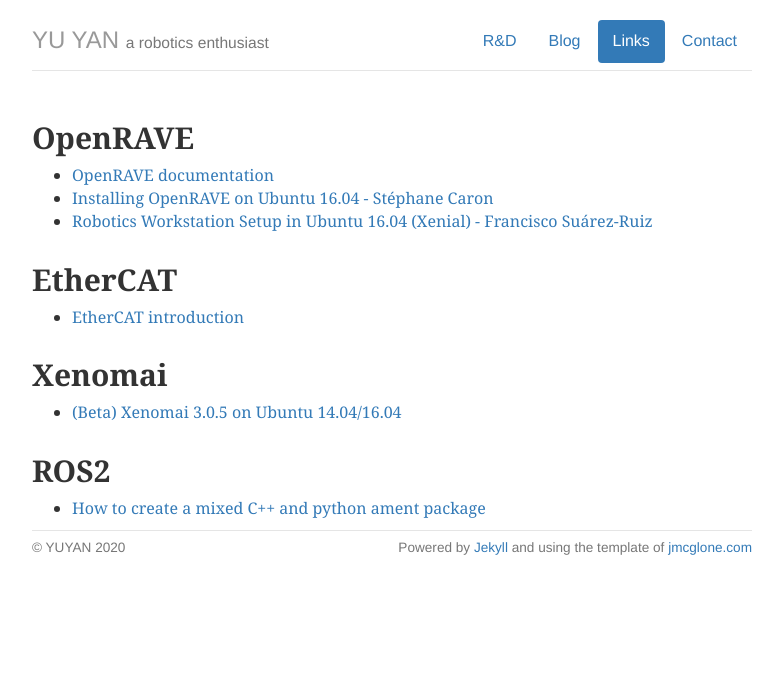
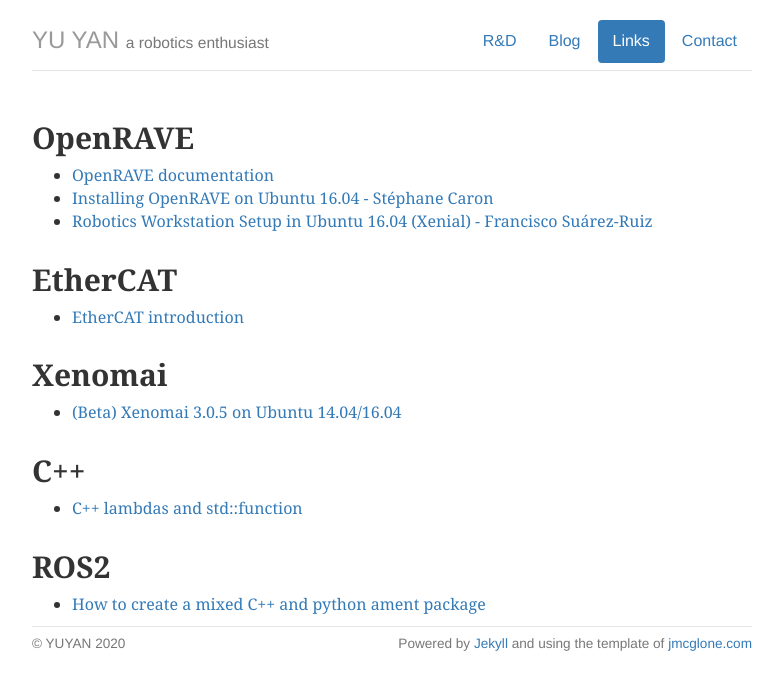
Before and after one commit to RoboticsYY/RoboticsYY.github.io, a Jekyll site: the page built from links/index.html, in a window 1280 px wide. Shown: the top 690 px of the page, without its empty margins (248-1031 px from the left). Built offline with Jekyll 4.4.1, drawn with Linux system fonts in a browser that asks for light colours; nearby versions of some CDN libraries.

Commit message:
Add link about c++ lambda and std::function

```diff
--- a/links/index.html
+++ b/links/index.html
@@ -31,6 +31,15 @@
   </div>
 
   <div class="row">
+    <h2>C++</h2>
+    <ul>
+      <li><a href="https://shaharmike.com/cpp/lambdas-and-functions/"
+             target="_blank">C++ lambdas and std::function</a></li>
+    </ul>
+  </div>
+
+
+  <div class="row">
     <h2>ROS2</h2>
     <ul>
       <li><a href="https://github.com/bponsler/ros2-support/blob/master/tutorials/creating-a-mixed-cpp-and-python-package.md"
```
